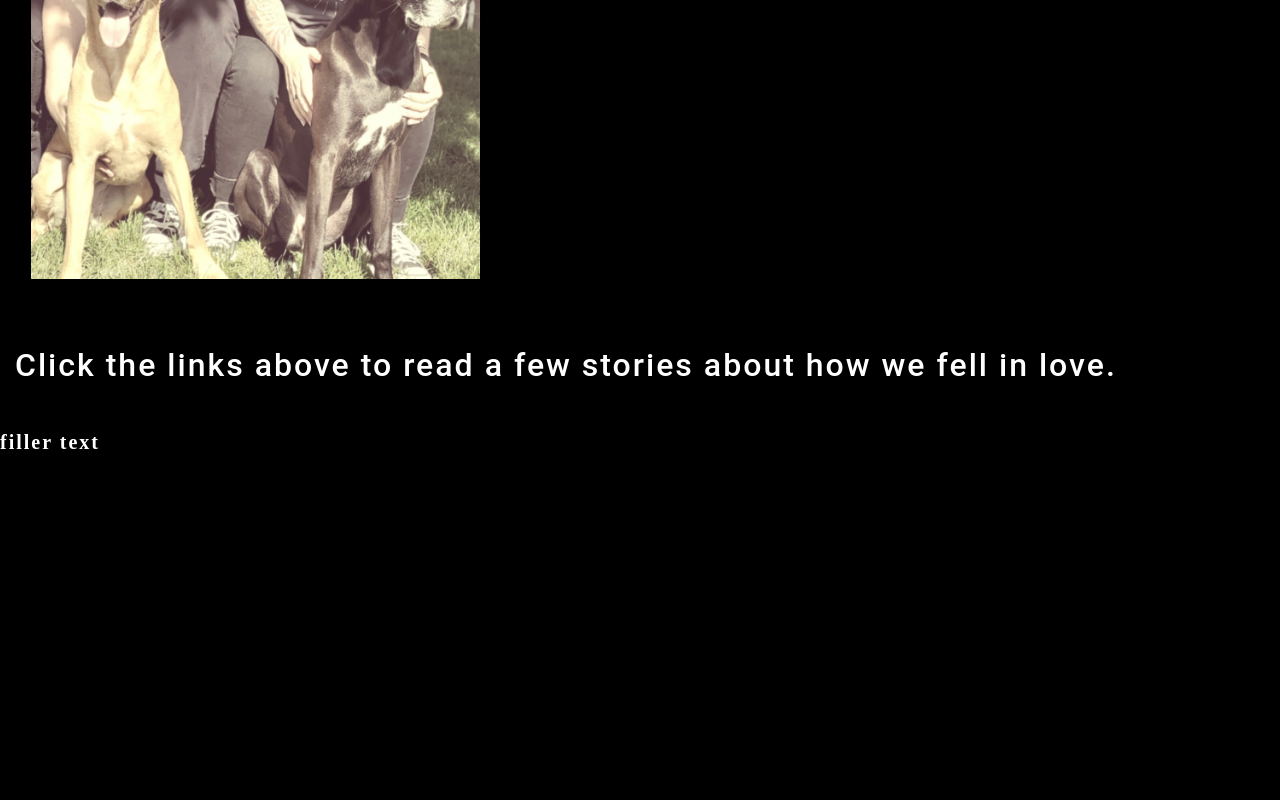
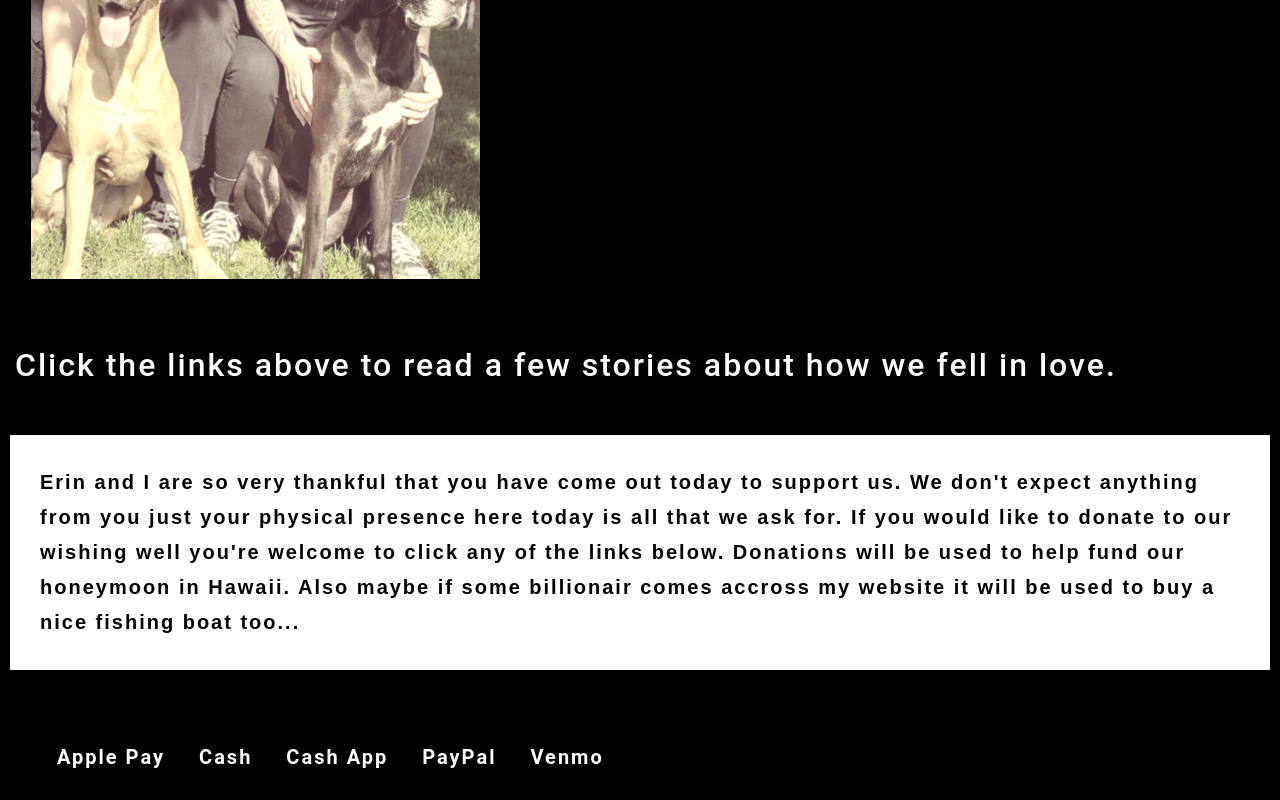
Before and after one commit to JosephJamesCoop/Wishing-well, a React (Create React App) app: page / in a window 1280 px wide. Shown: the part 495-1295 px from the top of the page. Before the commit the page ends 955 px from the top, so only its background shows below. Built offline with nearby package versions, Linux system fonts and the light colour scheme.

Commit message:
added payments inside footer

```diff
--- /dev/null
+++ b/src/components/pages/Footer/FooterInfo/index.js
@@ -0,0 +1,58 @@
+import React from "react";
+
+function Footer({ currentPage, handlePageChange }) {
+  return (
+    <footer className="flex-row px-1">
+           <p className="paragraph">
+              Erin and I are so very thankful that you have come out today to
+              support us. We don't expect anything from you just your physical
+              presence here today is all that we ask for. If you would like to
+              donate to our wishing well you're welcome to click any of the
+              links below. Donations will be used to help fund our honeymoon in
+              Hawaii. Also maybe if some billionair comes accross my website it
+              will be used to buy a nice fishing boat too...
+            </p>
+      <nav>
+        <h5>
+          <ul className="flex-row">
+            <li className="mx-1 mx-3">
+              <a
+                href="#applePay"
+                onClick={() => handlePageChange("ApplePay")}
+                className={
+                  currentPage === "ApplePay" ? "nav-link active" : "nav-link"
+                }
+              >
+                Apple Pay
+              </a>
+            </li>
+            <li className="mx-1 mx-3">
+              <a
+                href="#cash"
+                onClick={() => handlePageChange("Cash")}
+                className={
+                  currentPage === "Cash" ? "nav-link active" : "nav-link"
+                }
+              >
+                Cash
+              </a>
+            </li>
+            <li className="mx-1 mx-3">
+              <a href="https://cash.app/$Cooper3869">Cash App</a>
+            </li>
+            <li className="mx-1 mx-3">
+              <a href="https://www.paypal.com/qrcodes/managed/286038ac-0322-4b3c-bb39-b40cc39d930e">
+                PayPal
+              </a>
+            </li>
+            <li className="mx-1 mx-3">
+              <a href="https://account.venmo.com/u/JosephJamesCoop">Venmo</a>
+            </li>
+          </ul>
+        </h5>
+      </nav>
+    </footer>
+  );
+}
+
+export default Footer;
--- a/src/components/pages/Footer/index.js
+++ b/src/components/pages/Footer/index.js
@@ -1,14 +1,29 @@
 
-import React from 'react';
-
+import React, { useState } from 'react';
+import FooterInfo from "./FooterInfo";
+import ApplePay from '../ApplePay';
+import Cash from '../Cash';
 
 export default function PortfolioContainer() {
+  const [currentPage, setCurrentPage] = useState('Home');
 
+const renderPage = () => {
+    if (currentPage === 'ApplePay') {
+      return <div className='align'> <ApplePay /></div>;
+    }
+    if (currentPage === 'Cash') {
+      return <div className='align'> <Cash /></div>;
+    }
+  };
+
+  const handlePageChange = (page) => setCurrentPage(page);
 
   return (
     <>
-filler text
-
+    <div>
+ <FooterInfo currentPage={currentPage} handlePageChange={handlePageChange} />
+{renderPage()}
+    </div>
     </>
   );
 }
```
Also changed, not shown: 1 other file (tests, documents, lock files or other folders).
